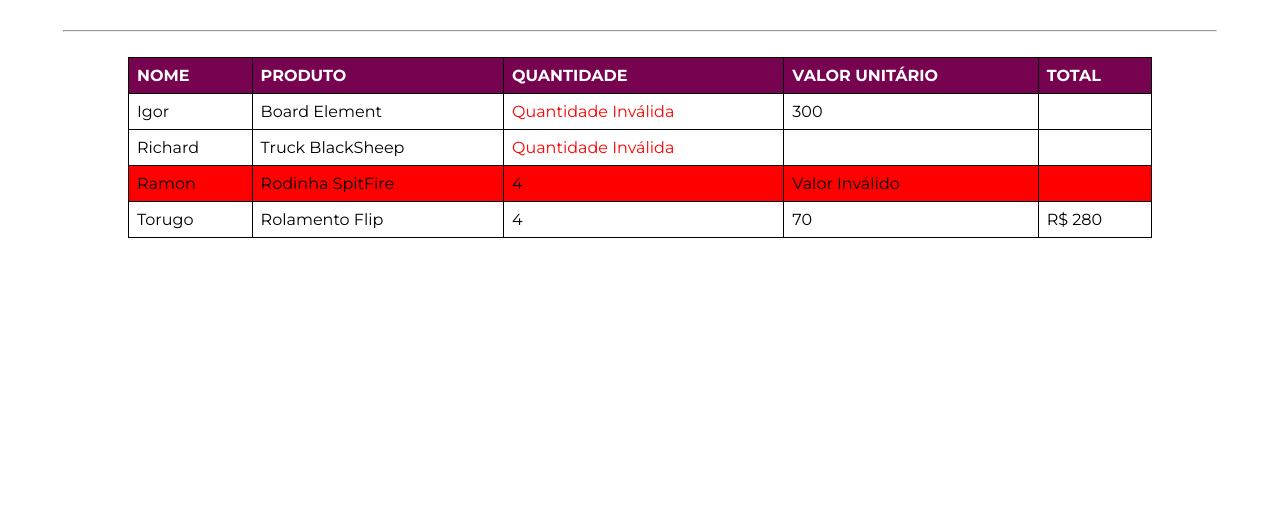
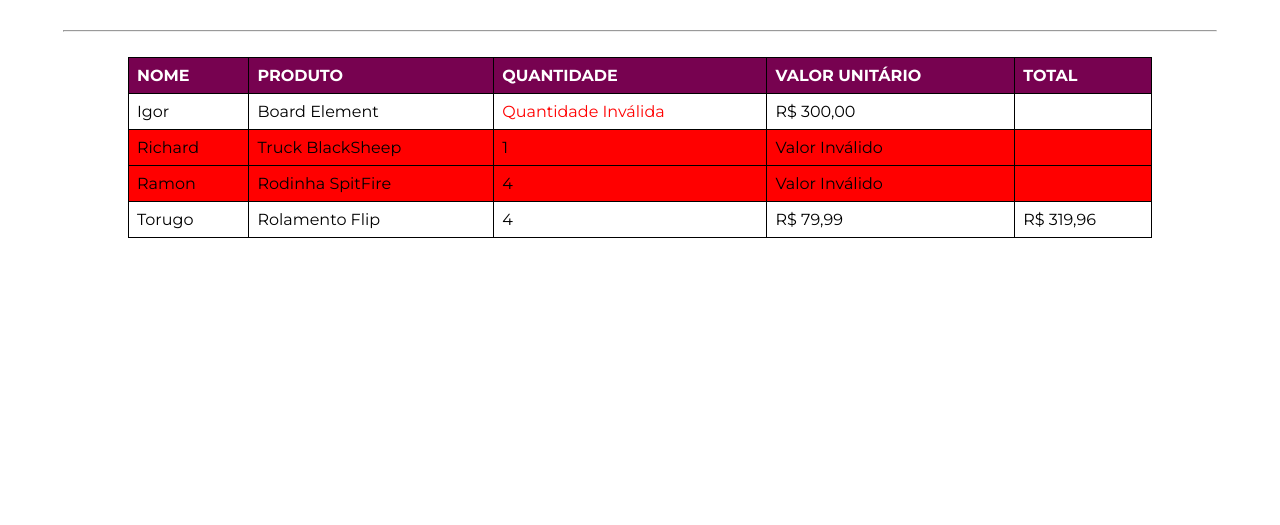
Before and after one commit to MonPrado/Site-SK99, a plain HTML site: page index.html in a window 1280 px wide. Shown: the part 275-800 px from the top of the page. Drawn offline with Linux system fonts and the light colour scheme.

Commit message:
Site Atualizado

```diff
--- a/captura-valor.js
+++ b/captura-valor.js
@@ -1,3 +1,6 @@
+var titulo = document.querySelector(".titulo_secao");
+titulo.textContent = "Lista de Encomendas";
+
 //Captura todos os clientes que fizeram encomendas
 var clientes = document.querySelectorAll(".linhas");
 
@@ -5,17 +8,19 @@ var clientes = document.querySelectorAll(".linhas");
 for (var count = 0; count < clientes.length; count++) {
 
     //Captura a quantidade encomendada
-    var qtde = clientes[count].querySelector(".info-qtde").textContent;
+    var qtde = parseInt(clientes[count].querySelector(".info-qtde").textContent);
     //Captura o valor unitário do produto
-    var unitario = clientes[count].querySelector(".info-valor").textContent;
+    var unitario = parseFloat(clientes[count].querySelector(".info-valor").textContent);
 
     //Valida a quantidade
-    if (qtde < 1 || isNaN(qtde)) {
+    if (qtde <= 0 || isNaN(qtde)) {
         // Quando NOK, avisa o usuário
         clientes[count].querySelector(".info-qtde").textContent = "Quantidade Inválida";
         clientes[count].querySelector(".info-qtde").style.color = "red";
+        clientes[count].querySelector(".info-valor").textContent = formaValorMonetario(unitario);
     } else {
-        if (isNaN(unitario)) {
+        //Quantidade OK --- Prosseguir
+        if (unitario <= 0 || isNaN(unitario)) {
             // Quando NOK, avisa o usuário
             clientes[count].querySelector(".info-valor").textContent = "Valor Inválido";
             clientes[count].style.backgroundColor = "red";
@@ -23,18 +28,23 @@ for (var count = 0; count < clientes.length; count++) {
         } else {
             //Quantidade ok, prossegue
             //Calcula o valor total da encomenda
-            clientes[count].querySelector(".info-valor-total").textContent = "R$ " + calculoTotal(qtde,unitario);
-
+            clientes[count].querySelector(".info-valor").textContent = formaValorMonetario(unitario);
+            clientes[count].querySelector(".info-valor-total").textContent = formaValorMonetario(calculoTotal(qtde, unitario));
         }
     }
 
+    function calculoTotal(qtde, unitario) {
+        var total = 0;
+        total = qtde * unitario;
+
+        return total;
+    }
 
 }
 
 //Função para calcular o valor total de encomendas
-function calculoTotal(qtde, unitario) {
-    var total = 0;
-    total = qtde * unitario;
-
-    return total;
+function formaValorMonetario(valor) {
+    var formReal = 0;
+    formReal = valor.toLocaleString('pt-BR', { style: 'currency', currency: 'BRL' });
+    return formReal;
 }
--- a/index.html
+++ b/index.html
@@ -33,13 +33,13 @@
                 <td>Igor</td>
                 <td class="info-nome">Board Element</td>
                 <td class="info-qtde">-</td>
-                <td class="info-valor"> 300</td>
+                <td class="info-valor">300</td>
                 <td class="info-valor-total"></td>
             </tr>
             <tr class="linhas">
                 <td>Richard</td>
                 <td class="info-nome">Truck BlackSheep</td>
-                <td class="info-qtde"></td>
+                <td class="info-qtde">1</td>
                 <td class="info-valor"></td>
                 <td class="info-valor-total"></td>
             </tr>
@@ -47,19 +47,19 @@
                 <td>Ramon</td>
                 <td class="info-nome">Rodinha SpitFire</td>
                 <td class="info-qtde">4</td>
-                <td class="info-valor"> -</td>
+                <td class="info-valor">-</td>
                 <td class="info-valor-total"></td>
             </tr>
             <tr class="linhas">
                 <td>Torugo</td>
                 <td class="info-nome">Rolamento Flip</td>
                 <td class="info-qtde">4</td>
-                <td class="info-valor"> 70</td>
+                <td class="info-valor">79.99</td>
                 <td class="info-valor-total"></td>
             </tr>
         </tbody>
     </table>
-        <script src="captura-valor.js"></script>
+    <script src="captura-valor.js"></script>
 </body>
 
 </html>
```
